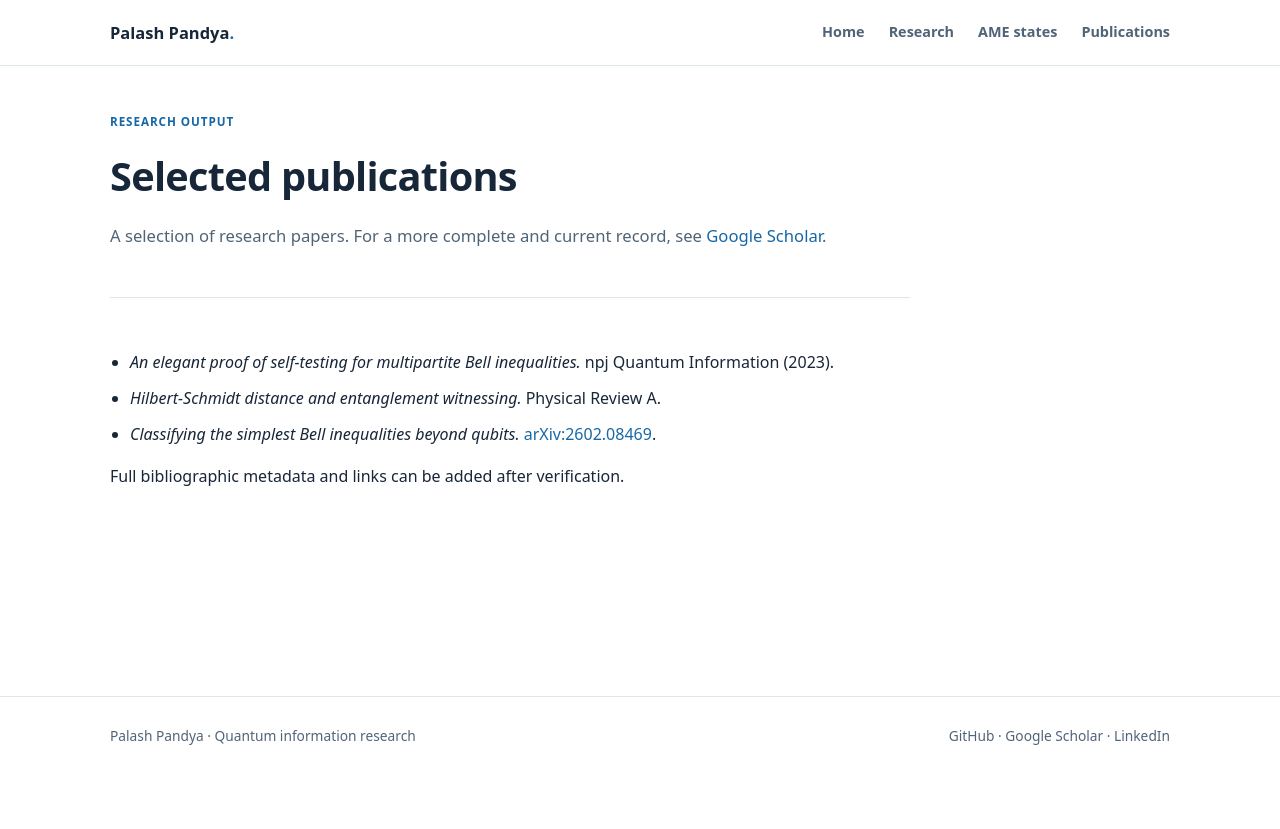
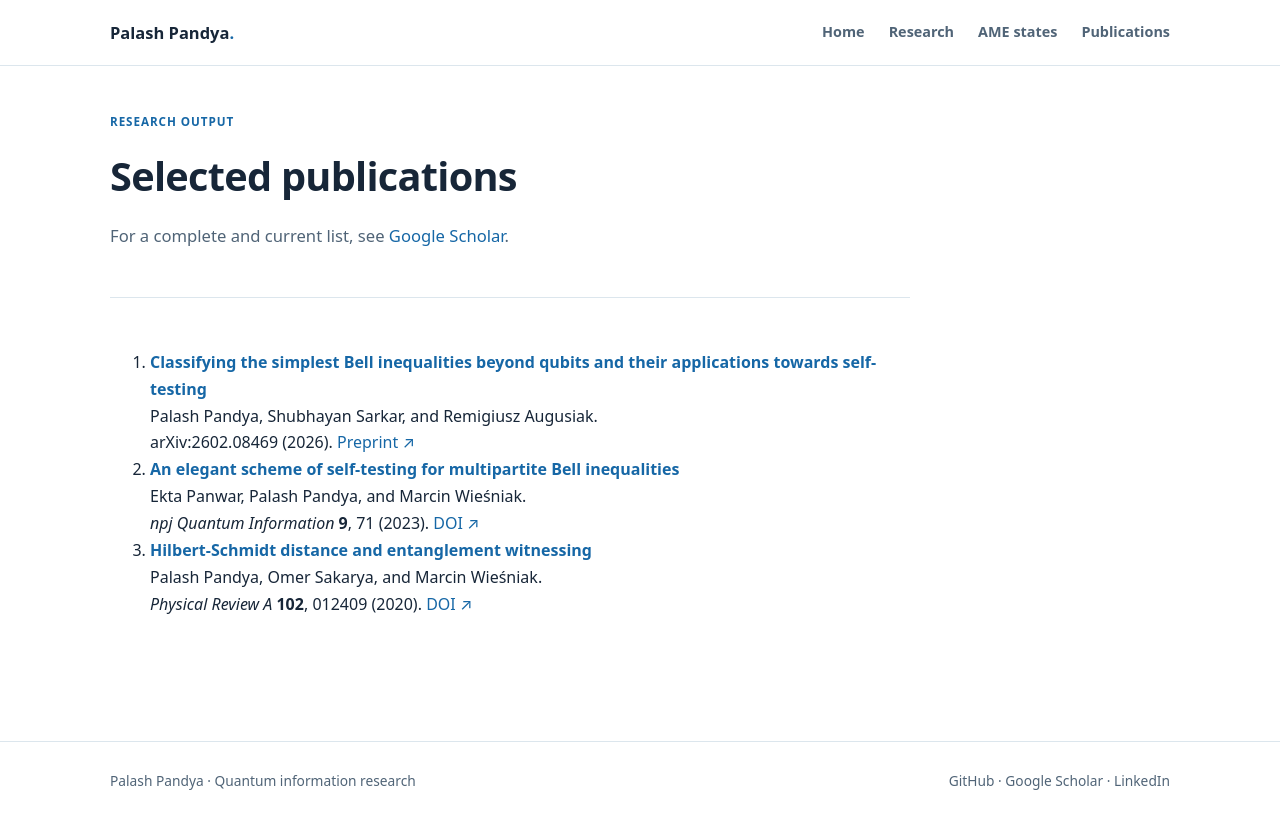
Before and after one commit to palashpandya/palashpandya.github.io, a Jekyll site: the page built from publications.md, in a window 1280 px wide. Shown: the top 829 px of the page. Built offline with Jekyll 4.4.1, drawn with Linux system fonts in a browser that asks for light colours.

Commit message:
Replace provisional publication list with verified full citations

```diff
--- a/publications.md
+++ b/publications.md
@@ -4,9 +4,27 @@ description: Selected publications and research profiles.
 layout: default
 permalink: /publications/
 ---
-<section class="page-head"><p class="eyebrow">Research output</p><h1>Selected publications</h1><p class="lede">A selection of research papers. For a more complete and current record, see <a href="https://scholar.google.com/citations?user=RghaXS0AAAAJ&hl=en">Google Scholar</a>.</p></section>
-<article class="prose"><ul class="text-list">
-<li><em>An elegant proof of self-testing for multipartite Bell inequalities.</em> npj Quantum Information (2023).</li>
-<li><em>Hilbert-Schmidt distance and entanglement witnessing.</em> Physical Review A.</li>
-<li><em>Classifying the simplest Bell inequalities beyond qubits.</em> <a href="https://arxiv.org/abs/2602.08469">arXiv:2602.08469</a>.</li>
-</ul><p>Full bibliographic metadata and links can be added after verification.</p></article>
+<section class="page-head">
+<p class="eyebrow">Research output</p>
+<h1>Selected publications</h1>
+<p class="lede">For a complete and current list, see <a href="https://scholar.google.com/citations?user=RghaXS0AAAAJ&hl=en">Google Scholar</a>.</p>
+</section>
+<article class="prose">
+<ol class="publication-list">
+<li>
+<strong><a href="https://arxiv.org/abs/2602.08469">Classifying the simplest Bell inequalities beyond qubits and their applications towards self-testing</a></strong><br>
+Palash Pandya, Shubhayan Sarkar, and Remigiusz Augusiak.<br>
+arXiv:2602.08469 (2026). <a href="https://arxiv.org/abs/2602.08469">Preprint ↗</a>
+</li>
+<li>
+<strong><a href="https://doi.org/10.1038/s41534-023-00735-3">An elegant scheme of self-testing for multipartite Bell inequalities</a></strong><br>
+Ekta Panwar, Palash Pandya, and Marcin Wieśniak.<br>
+<em>npj Quantum Information</em> <strong>9</strong>, 71 (2023). <a href="https://doi.org/10.1038/s41534-023-00735-3">DOI ↗</a>
+</li>
+<li>
+<strong><a href="https://doi.org/10.1103/PhysRevA.102.012409">Hilbert-Schmidt distance and entanglement witnessing</a></strong><br>
+Palash Pandya, Omer Sakarya, and Marcin Wieśniak.<br>
+<em>Physical Review A</em> <strong>102</strong>, 012409 (2020). <a href="https://doi.org/10.1103/PhysRevA.102.012409">DOI ↗</a>
+</li>
+</ol>
+</article>
```
